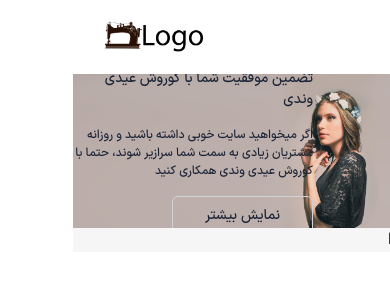
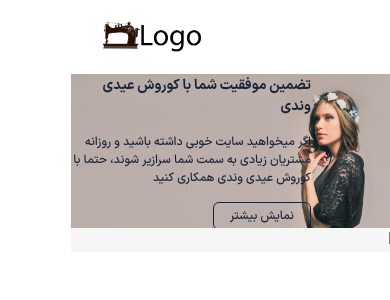
Before and after one commit to kouroshey/ecommerce, a React (Vite) app: page / in a window 390 px wide. Shown: the top 300 px of the page. Built offline with nearby package versions, Linux system fonts and the light colour scheme.

Commit message:
some changes

```diff
--- a/src/components/ui/slider/HeroSlider.jsx
+++ b/src/components/ui/slider/HeroSlider.jsx
@@ -1,6 +1,7 @@
 // Import Swiper React components
 import { Swiper, SwiperSlide } from 'swiper/react';
 import useWidth from '../../../hooks/useWidth';
+import Button from '../Button';
 
 // Import Swiper styles
 import 'swiper/css';
@@ -31,9 +32,10 @@ const HeroSlider = () => {
             url: 'https://google.com'
         },
     ]
+
     return (
         <Swiper
-            spaceBetween={50}
+            spaceBetween={0}
             slidesPerView={1}
             onSlideChange={() => console.log('slide change')}
             onSwiper={(swiper) => console.log(swiper)}
@@ -46,13 +48,18 @@ const HeroSlider = () => {
                             <div className='flex flex-1'></div>
                             <div className='flex flex-1 justify-center items-center h-full'>
                                 <div className={`${width < breakPoints.lg ? 'w-60': width < breakPoints.md ? 'w-20' : 'w-80'} flex-col gap-4 flex`}>
-                                    <h2 className='xl:text-h2 lg:text-h3 md:text-h4 text-body'>{item.text}</h2>
+                                    <h2 className='xl:text-h2 lg:text-h3 md:text-h4 text-body font-bold'>{item.text}</h2>
                                     <p className='xl:text-h4 lg:text-h5 md:text-body text-caption'>{item.desc}</p>
                                     <a href={item.url}>
-                                        <button
+                                        {/* <button
                                             className='bg-none border border-gray-4 rounded-md xl:text-h4 lg:text-h5 md:text-body text-body px-8 py-2'
                                         >نمایش بیشتر
-                                        </button>
+                                        </button> */}
+                                        <Button
+                                            text='نمایش بیشتر'
+                                            type='buttun'
+                                            isBlack= {true}
+                                            link={true} url='https://google.com' />
                                     </a>
                                 </div>
                             </div>
--- /dev/null
+++ b/src/pages/404.jsx
@@ -0,0 +1,8 @@
+
+const Error = () => {
+  return (
+    <div>Error: Page Not Found</div>
+  )
+}
+
+export default Error
--- a/src/pages/home/Home.jsx
+++ b/src/pages/home/Home.jsx
@@ -1,8 +1,11 @@
 import React from 'react'
+import HeroSlider from '../../components/ui/slider/HeroSlider'
 
 const Home = () => {
   return (
-    <div>Home</div>
+    <div className=''>
+      home
+    </div>
   )
 }
 
```
